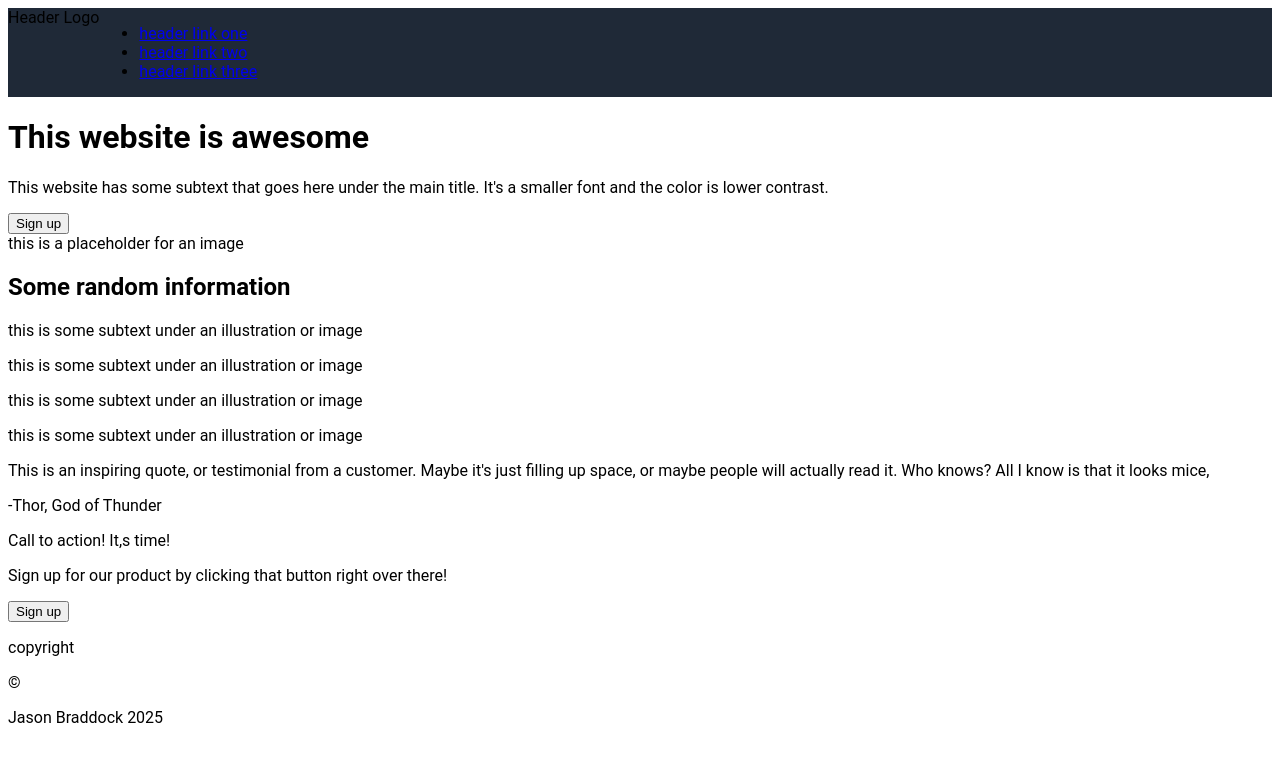
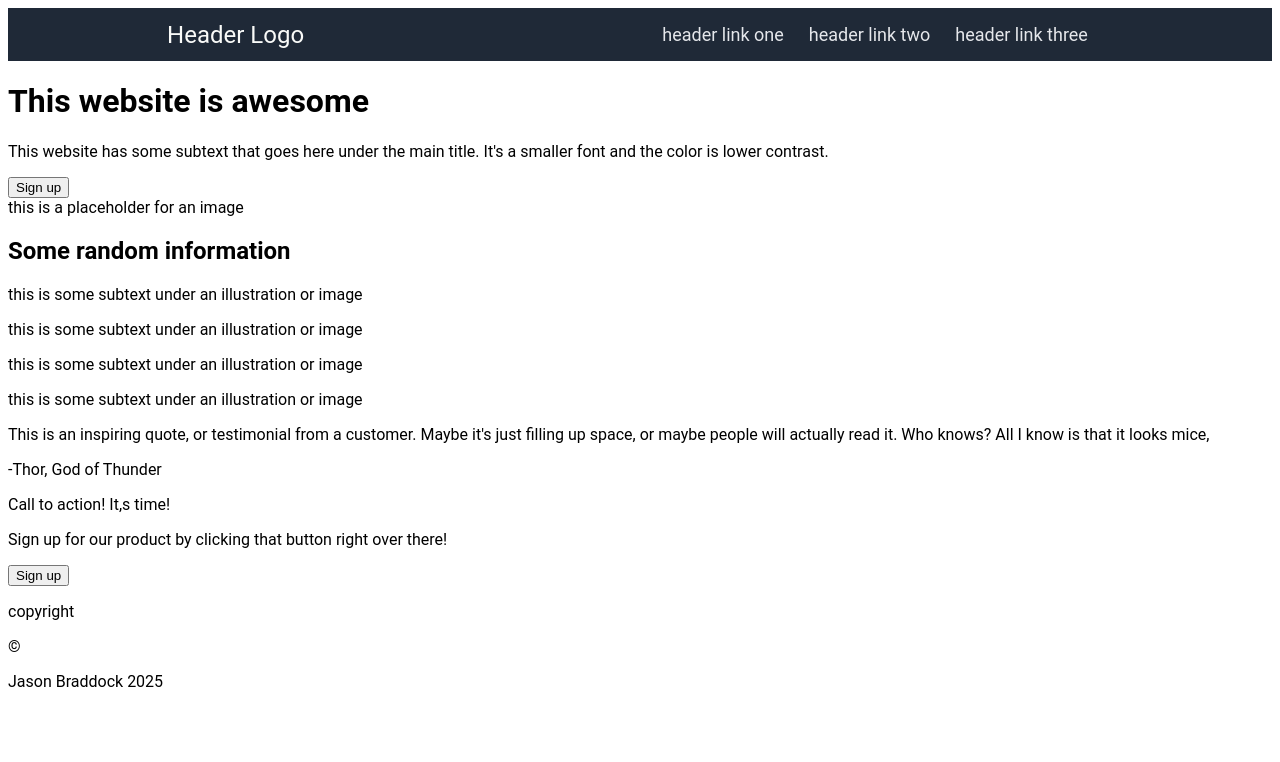
Before and after one commit to jasontobi/landingpage, a plain HTML site: page index.html in a window 1280 px wide. Drawn offline with Linux system fonts and the light colour scheme.

Commit message:
complete styling for header

```diff
--- a/styles.css
+++ b/styles.css
@@ -4,5 +4,27 @@ body {
 
 .header {
     background-color: #1F2937;
-    display: flex
+    display: flex;
+    align-items: center;
+    justify-content: space-around;
 }
+
+ul {
+    display: flex;
+}
+
+.links {
+    list-style-type: none;
+}
+
+a {
+    text-decoration: none;
+    color: #E5E7EB;
+    font-size: 18px;
+    padding-right: 25px;
+}
+
+.logo {
+    color: #F9FAF8;
+    font-size: 24px;
+}
```
